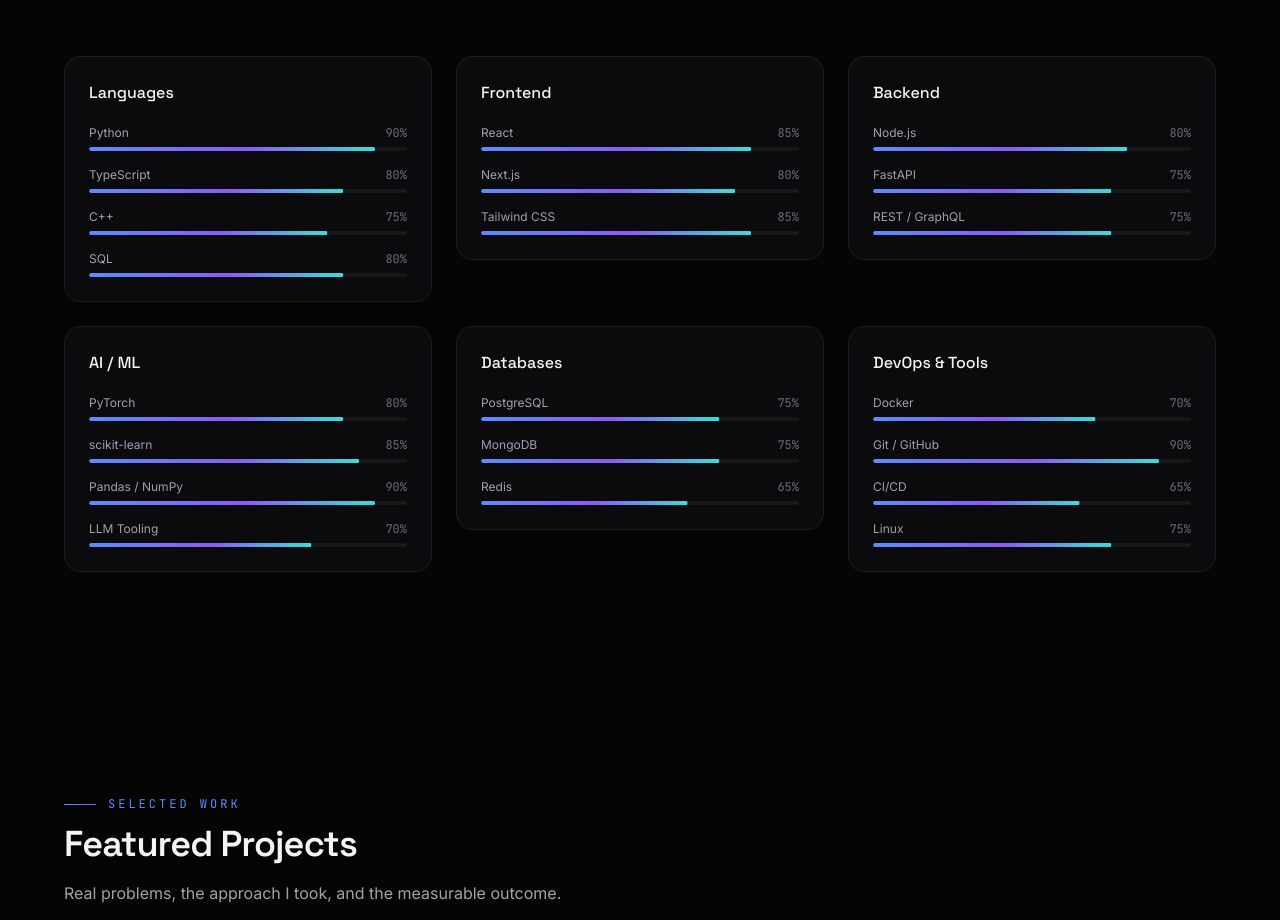
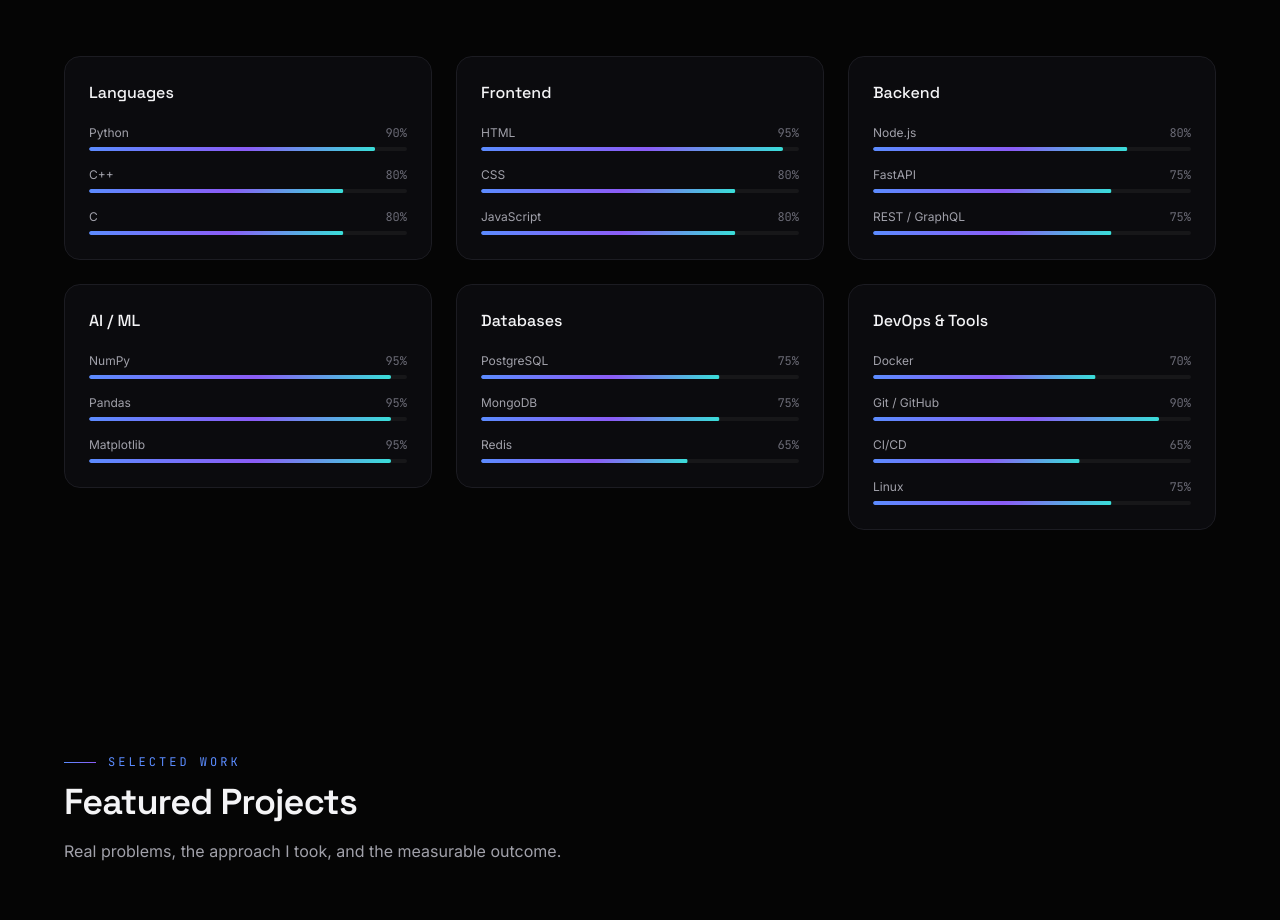
Before and after one commit to arushparikh16-netizen/Portfolio-Website, a Next.js app: page / in a window 1280 px wide. Shown: the part 1720-2640 px from the top of the page. Built offline with nearby package versions, Linux system fonts and the light colour scheme; grey boxes are pictures that could not be loaded.

Commit message:
Modify skill levels and add new skills
Updated skill levels and added new skills in various categories.

```diff
--- a/data/content.ts
+++ b/data/content.ts
@@ -55,17 +55,16 @@
     label: "Languages",
     skills: [
       { name: "Python", level: 90 },
-      { name: "TypeScript", level: 80 },
-      { name: "C++", level: 75 },
-      { name: "SQL", level: 80 },
+      { name: "C++", level: 80 },
+      { name: "C", level: 80 },
     ],
   },
   {
     label: "Frontend",
     skills: [
-      { name: "React", level: 85 },
-      { name: "Next.js", level: 80 },
-      { name: "Tailwind CSS", level: 85 },
+      { name: "HTML", level: 95 },
+      { name: "CSS", level: 80 },
+      { name: "JavaScript", level: 80 },
     ],
   },
   {
@@ -79,10 +78,9 @@
   {
     label: "AI / ML",
     skills: [
-      { name: "PyTorch", level: 80 },
-      { name: "scikit-learn", level: 85 },
-      { name: "Pandas / NumPy", level: 90 },
-      { name: "LLM Tooling", level: 70 },
+      { name: "NumPy", level: 95 },
+      { name: "Pandas", level: 95 },
+      { name: "Matplotlib", level: 95 },
     ],
   },
   {
```
